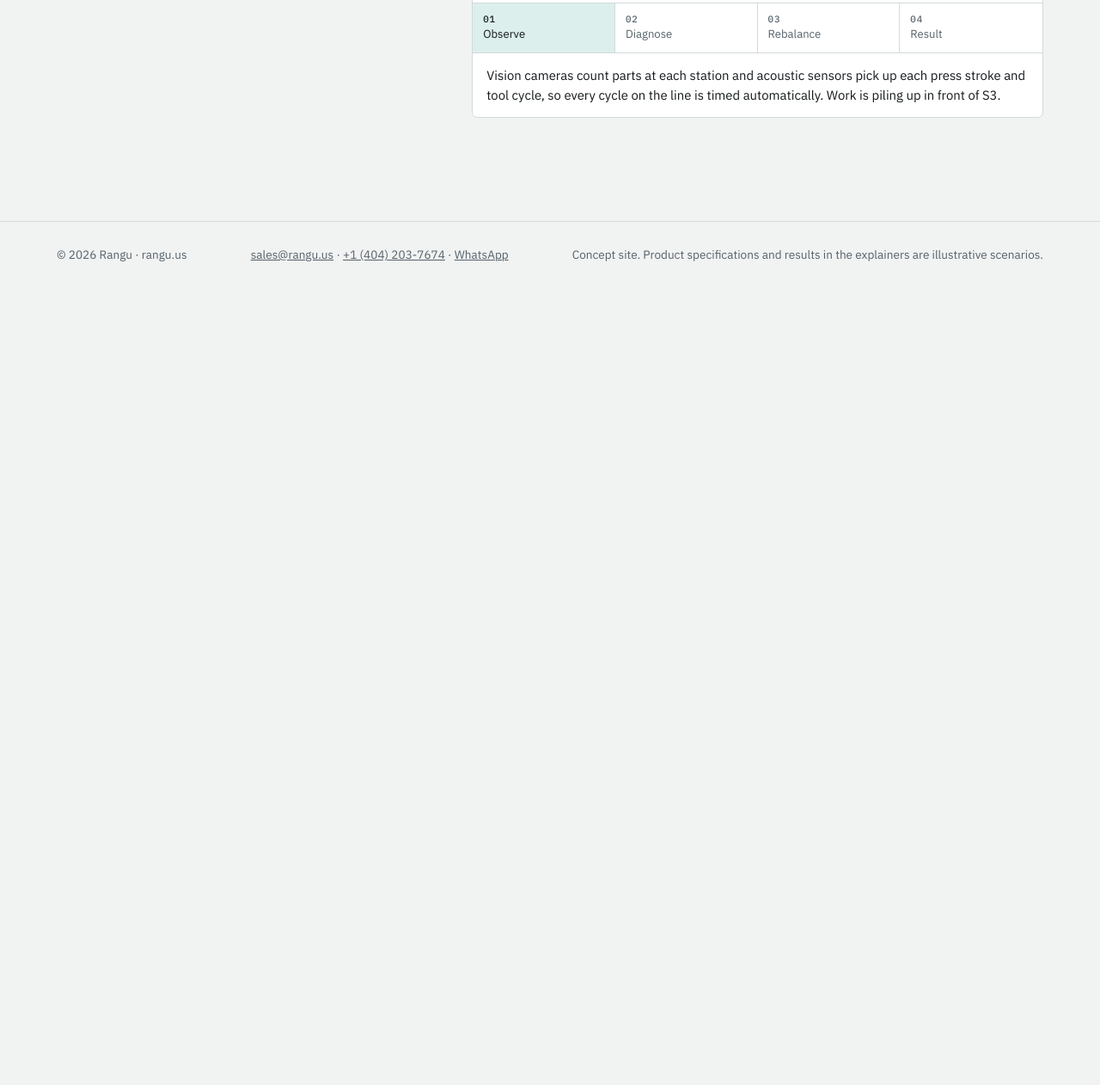
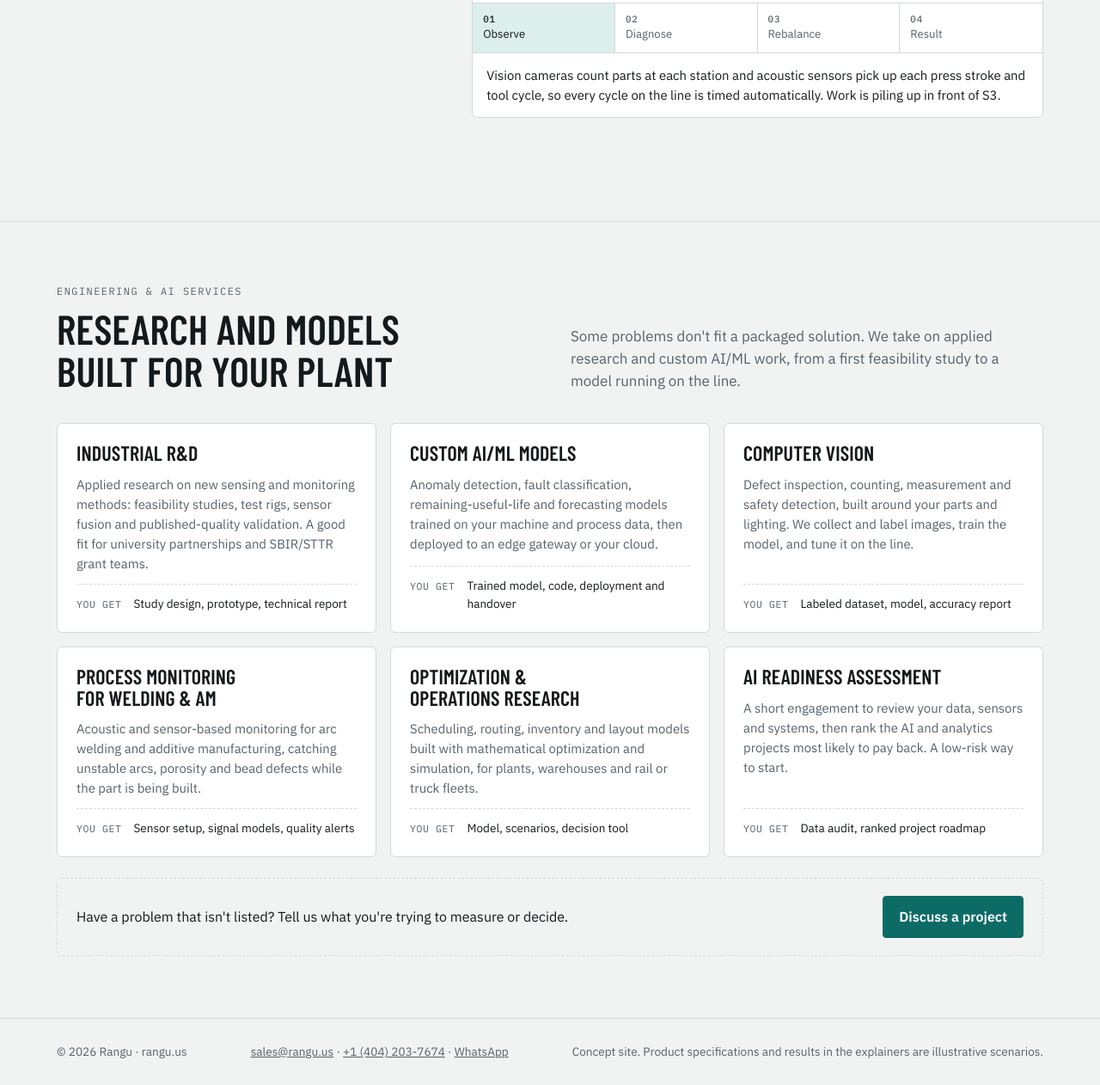
Before and after one commit to Arahman-ai/rangu-site, a plain HTML site: page solutions.html in a window 1280 px wide. Shown: the part 2115-3377 px from the top of the page at 86% size. Before the commit the page ends 2450 px from the top, so only its background shows below. Drawn offline with nearby package versions, Linux system fonts and the light colour scheme.

Commit message:
Add files via upload

```diff
--- a/app.js
+++ b/app.js
@@ -7,7 +7,8 @@ const PRODUCTS=[
  {c:'vib',code:'RG-V340',name:'IEPE Accelerometer',d:'Wired piezo accelerometer for high-speed spindles and bearing defects.',spec:[['Bandwidth','0.5 Hz – 15 kHz'],['Sensitivity','100 mV/g'],['Output','IEPE, M12'],['Housing','IP68']],t:['Spindles','Turbines']},
  {c:'vib',code:'RG-A520',name:'Acoustic Emission Sensor',d:'Hears crack growth, arc instability and early bearing wear long before vibration does.',spec:[['Band','100 – 900 kHz'],['Preamp','40 dB integrated'],['Output','Analog · gateway'],['Temp','−40 to 120 °C']],t:['Welding','AM','Bearings']},
  {c:'vib',code:'RG-A610',name:'Ultrasonic Microphone Array',d:'16-microphone array that locates compressed-air leaks and partial discharge.',spec:[['Band','2 – 100 kHz'],['Channels','16 MEMS mics'],['Output','Ethernet · MQTT'],['Detects','Leaks ≥ 0.2 L/min']],t:['Air systems','Switchgear']},
- {c:'vision',code:'RG-M700',name:'Smart Vision Camera',d:'Global-shutter camera running defect and count models on the device.',spec:[['Sensor','5 MP global shutter'],['Speed','60 fps'],['Inference','On-device, 8 TOPS'],['Interface','GigE · PROFINET']],t:['Inspection','Counting']},
+ {c:'vision',code:'RG-M700',name:'AI Vision Camera',d:'Global-shutter camera that runs AI defect-inspection and part-counting models on the device itself.',spec:[['Sensor','5 MP global shutter'],['Speed','60 fps'],['Inference','On-device, 8 TOPS'],['Interface','GigE · PROFINET']],t:['Inspection','Counting']},
+ {c:'vision',code:'RG-M760',name:'AI Safety Camera',d:'Wide-angle camera that detects safety events on the floor: missing hard hats or vests, people entering forklift zones, blocked exits. It flags events, not identities.',spec:[['Sensor','4 MP, 120° field of view'],['Detects','PPE, zone entry, blocked exits'],['Privacy','On-device, no face recognition'],['Interface','PoE · MQTT · RTSP']],t:['Safety','PPE','Forklift zones']},
  {c:'vision',code:'RG-M740',name:'3D Laser Profile Sensor',d:'Laser triangulation for bead geometry, gaps, flush and part dimensions.',spec:[['Profile rate','4 kHz'],['Repeatability','±10 µm'],['Width','Up to 120 mm FOV'],['Interface','GigE Vision']],t:['Weld beads','Metrology']},
  {c:'process',code:'RG-E210',name:'Power & Current Monitor',d:'Three-phase monitor that spots motor faults and wasted energy from current alone.',spec:[['Current','CT clamps to 600 A'],['Harmonics','To 50th order'],['Sample','12.8 kHz/channel'],['Interface','Modbus TCP · MQTT']],t:['Motors','Energy']},
  {c:'process',code:'RG-P330',name:'Pressure Transmitter',d:'Hydraulic and process pressure with HART diagnostics.',spec:[['Range','0 – 400 bar'],['Accuracy','±0.1 % FS'],['Output','4–20 mA HART'],['Process','G½, 316L']],t:['Hydraulics','Pumps']},
--- a/solutions.html
+++ b/solutions.html
@@ -31,6 +31,24 @@
     <div id="sol-list"></div>
   </div>
 </section>
+
+<section class="band" id="services">
+  <div class="wrap">
+    <div class="sec-head">
+      <div><p class="eyebrow">Engineering &amp; AI services</p><h2 style="margin-top:10px">Research and models built for your plant</h2></div>
+      <p class="lede">Some problems don't fit a packaged solution. We take on applied research and custom AI/ML work, from a first feasibility study to a model running on the line.</p>
+    </div>
+    <div class="services">
+      <article class="svc"><h3>Industrial R&amp;D</h3><p>Applied research on new sensing and monitoring methods: feasibility studies, test rigs, sensor fusion and published-quality validation. A good fit for university partnerships and SBIR/STTR grant teams.</p><dl class="spec"><dt>You get</dt><dd>Study design, prototype, technical report</dd></dl></article>
+      <article class="svc"><h3>Custom AI/ML models</h3><p>Anomaly detection, fault classification, remaining-useful-life and forecasting models trained on your machine and process data, then deployed to an edge gateway or your cloud.</p><dl class="spec"><dt>You get</dt><dd>Trained model, code, deployment and handover</dd></dl></article>
+      <article class="svc"><h3>Computer vision</h3><p>Defect inspection, counting, measurement and safety detection, built around your parts and lighting. We collect and label images, train the model, and tune it on the line.</p><dl class="spec"><dt>You get</dt><dd>Labeled dataset, model, accuracy report</dd></dl></article>
+      <article class="svc"><h3>Process monitoring for welding &amp; AM</h3><p>Acoustic and sensor-based monitoring for arc welding and additive manufacturing, catching unstable arcs, porosity and bead defects while the part is being built.</p><dl class="spec"><dt>You get</dt><dd>Sensor setup, signal models, quality alerts</dd></dl></article>
+      <article class="svc"><h3>Optimization &amp; operations research</h3><p>Scheduling, routing, inventory and layout models built with mathematical optimization and simulation, for plants, warehouses and rail or truck fleets.</p><dl class="spec"><dt>You get</dt><dd>Model, scenarios, decision tool</dd></dl></article>
+      <article class="svc"><h3>AI readiness assessment</h3><p>A short engagement to review your data, sensors and systems, then rank the AI and analytics projects most likely to pay back. A low-risk way to start.</p><dl class="spec"><dt>You get</dt><dd>Data audit, ranked project roadmap</dd></dl></article>
+    </div>
+    <div class="svc-cta"><p>Have a problem that isn't listed? Tell us what you're trying to measure or decide.</p><a class="btn primary" href="index.html#contact">Discuss a project</a></div>
+  </div>
+</section>
 </main>
 <footer>
   <div class="wrap">
--- a/style.css
+++ b/style.css
@@ -119,6 +119,15 @@ section.band{padding-block:72px;border-top:1px solid var(--line)}
 .chapters button[aria-current="true"]{color:var(--ink);background:var(--accent-soft)}
 .caption{padding:14px 16px;border-top:1px solid var(--line);font-size:.93rem;min-height:4.4em}
 
+/* services */
+.services{display:grid;grid-template-columns:repeat(3,minmax(0,1fr));gap:16px}
+.svc{background:var(--surface);border:1px solid var(--line);border-radius:6px;padding:22px;display:flex;flex-direction:column;gap:12px;min-width:0}
+.svc h3{font-size:1.5rem;text-transform:uppercase}
+.svc p{color:var(--muted);font-size:.93rem}
+.svc .spec{margin-top:auto}
+.svc-cta{display:flex;flex-wrap:wrap;align-items:center;justify-content:space-between;gap:16px;margin-top:24px;padding:20px 22px;border:1px dashed var(--line);border-radius:6px}
+@media (max-width:900px){.services{grid-template-columns:repeat(2,minmax(0,1fr))}}
+@media (max-width:560px){.services{grid-template-columns:minmax(0,1fr)}}
 /* how it works */
 .flow{display:grid;grid-template-columns:repeat(4,minmax(0,1fr));gap:0;border:1px solid var(--line);border-radius:6px;background:var(--surface)}
 .flow > div{padding:24px;border-right:1px solid var(--line);display:flex;flex-direction:column;gap:8px;min-width:0}
```
Also changed, not shown: index.html (+3 -2 lines), sensors.html (+1 -1 lines).
